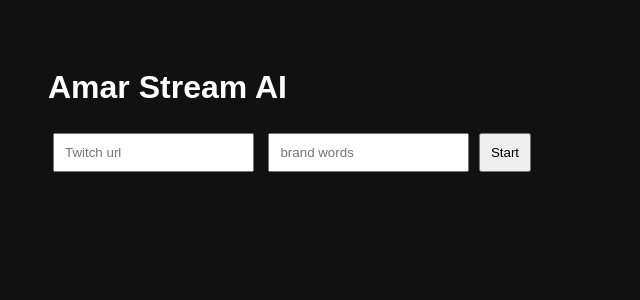
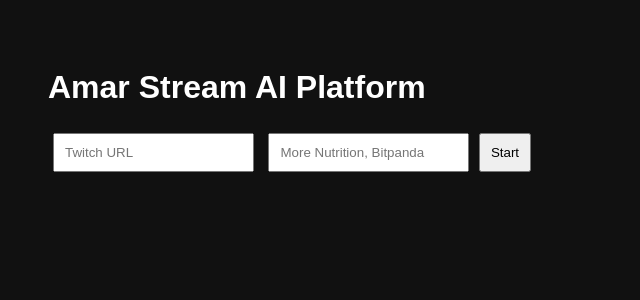
Before and after one commit to hxrrmann/twitch, a FastAPI app: page / in a window 1280 px wide. Shown: the top 300 px of the page, without its empty margins (0-640 px from the left). Run offline with FastAPI, Linux system fonts and the light colour scheme.

Commit message:
Add files via upload

```diff
--- a/templates/index.html
+++ b/templates/index.html
@@ -1,20 +1,22 @@
 
-<!DOCTYPE html>
+<!doctype html>
 <html>
 <head>
-<title>Amar Stream AI</title>
+<meta charset="utf-8"/>
+<title>Amar Stream AI Platform</title>
 <link rel="stylesheet" href="/static/style.css">
 </head>
 <body>
-<h1>Amar Stream AI</h1>
+<h1>Amar Stream AI Platform</h1>
 
-<input id="url" placeholder="Twitch url">
-<input id="alerts" placeholder="brand words">
+<input id="url" placeholder="Twitch URL">
+<input id="alerts" placeholder="More Nutrition, Bitpanda">
 <button onclick="start()">Start</button>
 
 <div id="status"></div>
 
 <script>
+
 let job=null
 
 async function start(){
@@ -45,6 +47,7 @@ document.getElementById("status").innerText =
 
 setTimeout(poll,2000)
 }
+
 </script>
 </body>
 </html>
```
